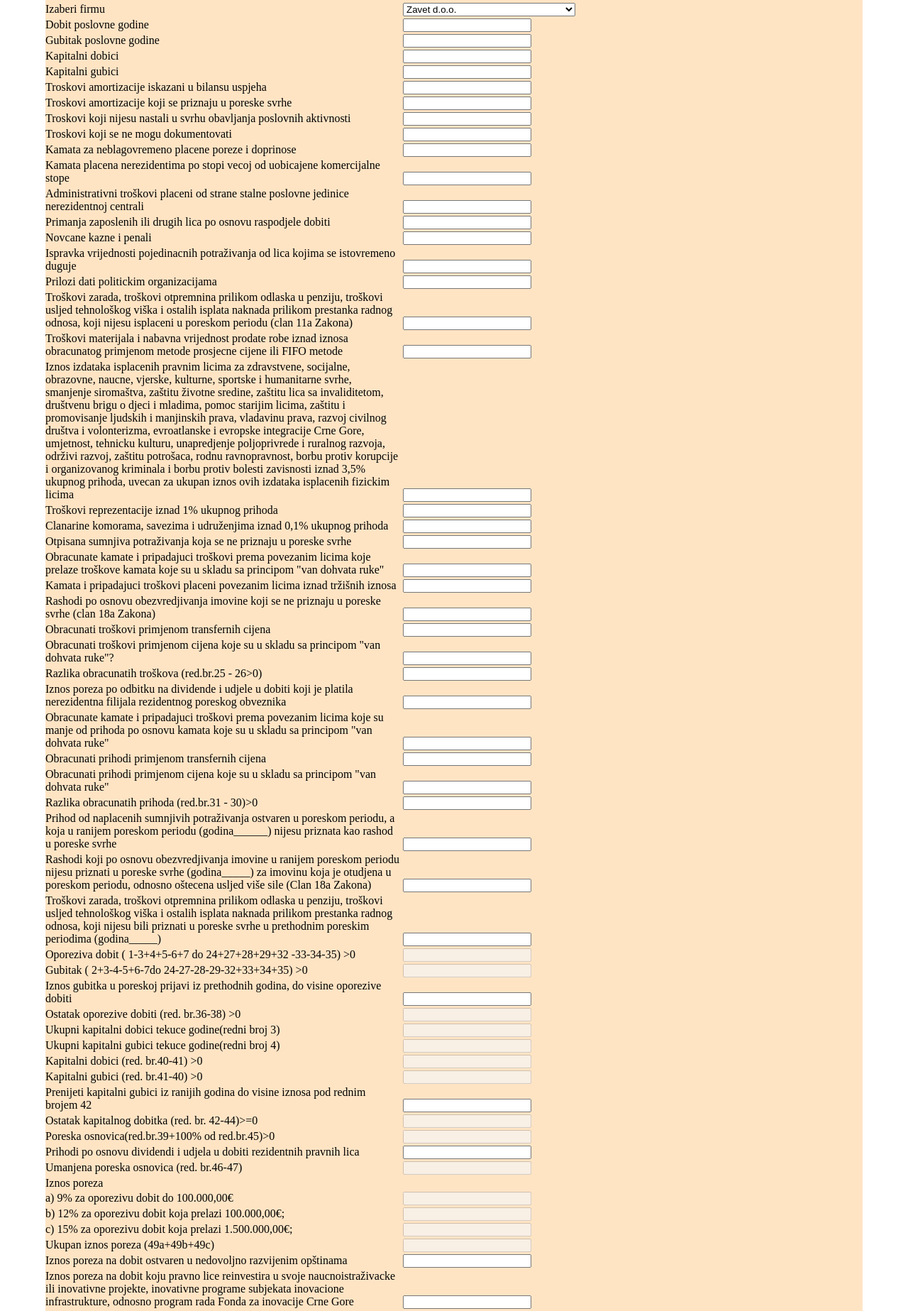
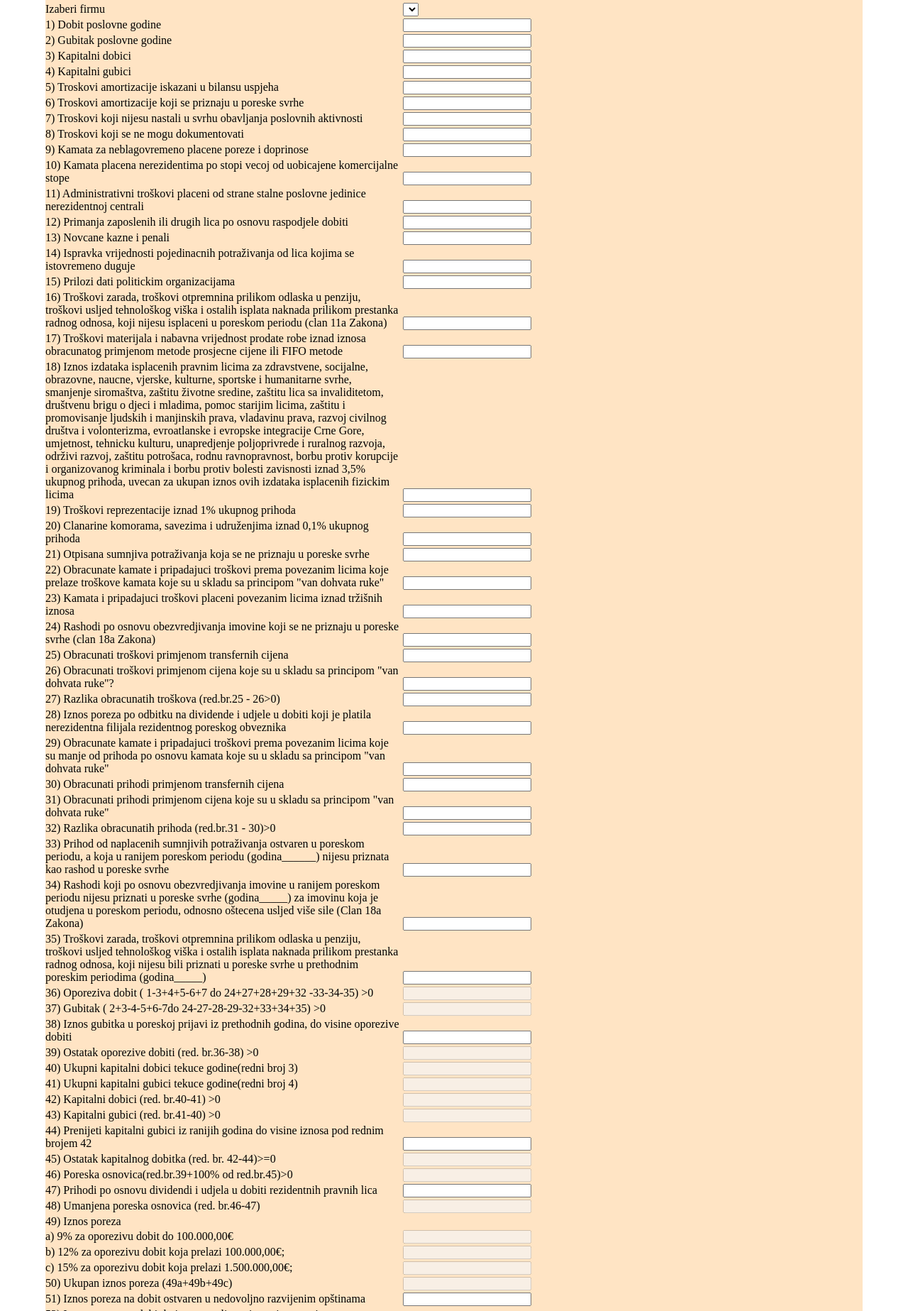
Before and after one commit to zeljkobar/porezNaDobit, a plain HTML site: page index.html in a window 1280 px wide. Shown: the part 96-1943 px from the top of the page at 71% size. Drawn offline with Linux system fonts and the light colour scheme.

Commit message:
poceta funkcija update

```diff
--- a/index.html
+++ b/index.html
@@ -16,74 +16,74 @@
         <label for="mySelect">Izaberi firmu</label>
         <select id="mySelect"></select>
         <br />
-        <label for="x01">Dobit poslovne godine</label>
+        <label for="x01">1) Dobit poslovne godine</label>
         <input type="number" id="x01" name="x01" />
         <br />
-        <label for="x02">Gubitak poslovne godine</label>
+        <label for="x02">2) Gubitak poslovne godine</label>
         <input type="number" id="x02" name="x02" />
         <br />
-        <label for="x03">Kapitalni dobici</label>
+        <label for="x03">3) Kapitalni dobici</label>
         <input type="number" id="x03" name="x03" />
         <br />
-        <label for="x04">Kapitalni gubici</label>
+        <label for="x04">4) Kapitalni gubici</label>
         <input type="number" id="x04" name="x04" />
         <br />
         <label for="x05"
-          >Troskovi amortizacije iskazani u bilansu uspjeha</label
+          >5) Troskovi amortizacije iskazani u bilansu uspjeha</label
         >
         <input type="number" id="x05" name="x05" />
         <br />
         <label for="x06"
-          >Troskovi amortizacije koji se priznaju u poreske svrhe</label
+          >6) Troskovi amortizacije koji se priznaju u poreske svrhe</label
         >
         <input type="number" id="x06" name="x06" />
         <br />
         <label for="x07"
-          >Troskovi koji nijesu nastali u svrhu obavljanja poslovnih
+          >7) Troskovi koji nijesu nastali u svrhu obavljanja poslovnih
           aktivnosti</label
         >
         <input type="number" id="x07" name="x07" />
         <br />
-        <label for="x08">Troskovi koji se ne mogu dokumentovati</label>
+        <label for="x08">8) Troskovi koji se ne mogu dokumentovati</label>
         <input type="number" id="x08" name="x08" />
         <br />
         <label for="x09"
-          >Kamata za neblagovremeno placene poreze i doprinose</label
+          >9) Kamata za neblagovremeno placene poreze i doprinose</label
         >
         <input type="number" id="x09" name="x09" />
         <br />
         <label for="x10"
-          >Kamata placena nerezidentima po stopi vecoj od uobicajene
+          >10) Kamata placena nerezidentima po stopi vecoj od uobicajene
           komercijalne stope</label
         >
         <input type="number" id="x10" name="x10" />
         <br />
         <label for="x11"
-          >Administrativni troškovi placeni od strane stalne poslovne jedinice
-          nerezidentnoj centrali</label
+          >11) Administrativni troškovi placeni od strane stalne poslovne
+          jedinice nerezidentnoj centrali</label
         >
         <input type="number" id="x11" name="x11" />
         <br />
         <label for="x12"
-          >Primanja zaposlenih ili drugih lica po osnovu raspodjele
+          >12) Primanja zaposlenih ili drugih lica po osnovu raspodjele
           dobiti</label
         >
         <input type="number" id="x12" name="x12" />
         <br />
-        <label for="x13">Novcane kazne i penali</label>
+        <label for="x13">13) Novcane kazne i penali</label>
         <input type="number" id="x13" name="x13" />
         <br />
         <label for="x14"
-          >Ispravka vrijednosti pojedinacnih potraživanja od lica kojima se
+          >14) Ispravka vrijednosti pojedinacnih potraživanja od lica kojima se
           istovremeno duguje</label
         >
         <input type="number" id="x14" name="x14" />
         <br />
-        <label for="x15">Prilozi dati politickim organizacijama</label>
+        <label for="x15">15) Prilozi dati politickim organizacijama</label>
         <input type="number" id="x15" name="x15" />
         <br />
         <label for="x16"
-          >Troškovi zarada, troškovi otpremnina prilikom odlaska u penziju,
+          >16) Troškovi zarada, troškovi otpremnina prilikom odlaska u penziju,
           troškovi usljed tehnološkog viška i ostalih isplata naknada prilikom
           prestanka radnog odnosa, koji nijesu isplaceni u poreskom periodu
           (clan 11a Zakona)</label
@@ -91,110 +91,118 @@
         <input type="number" id="x16" name="x16" />
         <br />
         <label for="x17"
-          >Troškovi materijala i nabavna vrijednost prodate robe iznad iznosa
-          obracunatog primjenom metode prosjecne cijene ili FIFO metode</label
+          >17) Troškovi materijala i nabavna vrijednost prodate robe iznad
+          iznosa obracunatog primjenom metode prosjecne cijene ili FIFO
+          metode</label
         >
         <input type="number" id="x17" name="x17" />
         <br />
         <label for="x18"
-          >Iznos izdataka isplacenih pravnim licima za zdravstvene, socijalne,
-          obrazovne, naucne, vjerske, kulturne, sportske i humanitarne svrhe,
-          smanjenje siromaštva, zaštitu životne sredine, zaštitu lica sa
-          invaliditetom, društvenu brigu o djeci i mladima, pomoc starijim
-          licima, zaštitu i promovisanje ljudskih i manjinskih prava, vladavinu
-          prava, razvoj civilnog društva i volonterizma, evroatlanske i evropske
-          integracije Crne Gore, umjetnost, tehnicku kulturu, unapredjenje
-          poljoprivrede i ruralnog razvoja, održivi razvoj, zaštitu potrošaca,
-          rodnu ravnopravnost, borbu protiv korupcije i organizovanog kriminala
-          i borbu protiv bolesti zavisnosti iznad 3,5% ukupnog prihoda, uvecan
-          za ukupan iznos ovih izdataka isplacenih fizickim licima</label
+          >18) Iznos izdataka isplacenih pravnim licima za zdravstvene,
+          socijalne, obrazovne, naucne, vjerske, kulturne, sportske i
+          humanitarne svrhe, smanjenje siromaštva, zaštitu životne sredine,
+          zaštitu lica sa invaliditetom, društvenu brigu o djeci i mladima,
+          pomoc starijim licima, zaštitu i promovisanje ljudskih i manjinskih
+          prava, vladavinu prava, razvoj civilnog društva i volonterizma,
+          evroatlanske i evropske integracije Crne Gore, umjetnost, tehnicku
+          kulturu, unapredjenje poljoprivrede i ruralnog razvoja, održivi
+          razvoj, zaštitu potrošaca, rodnu ravnopravnost, borbu protiv korupcije
+          i organizovanog kriminala i borbu protiv bolesti zavisnosti iznad 3,5%
+          ukupnog prihoda, uvecan za ukupan iznos ovih izdataka isplacenih
+          fizickim licima</label
         >
         <input type="number" id="x18" name="x18" />
         <br />
         <label for="x19"
-          >Troškovi reprezentacije iznad 1% ukupnog prihoda</label
+          >19) Troškovi reprezentacije iznad 1% ukupnog prihoda</label
         >
         <input type="number" id="x19" name="x19" />
         <br />
         <label for="x20"
-          >Clanarine komorama, savezima i udruženjima iznad 0,1% ukupnog
+          >20) Clanarine komorama, savezima i udruženjima iznad 0,1% ukupnog
           prihoda</label
         >
         <input type="number" id="x20" name="x20" />
         <br />
         <label for="x21"
-          >Otpisana sumnjiva potraživanja koja se ne priznaju u poreske
+          >21) Otpisana sumnjiva potraživanja koja se ne priznaju u poreske
           svrhe</label
         >
         <input type="number" id="x21" name="x21" />
         <br />
         <label for="x22"
-          >Obracunate kamate i pripadajuci troškovi prema povezanim licima koje
-          prelaze troškove kamata koje su u skladu sa principom "van dohvata
-          ruke"</label
+          >22) Obracunate kamate i pripadajuci troškovi prema povezanim licima
+          koje prelaze troškove kamata koje su u skladu sa principom "van
+          dohvata ruke"</label
         >
         <input type="number" id="x22" name="x22" />
         <br />
         <label for="x23"
-          >Kamata i pripadajuci troškovi placeni povezanim licima iznad tržišnih
-          iznosa</label
+          >23) Kamata i pripadajuci troškovi placeni povezanim licima iznad
+          tržišnih iznosa</label
         >
         <input type="number" id="x23" name="x23" />
         <br />
         <label for="x24"
-          >Rashodi po osnovu obezvredjivanja imovine koji se ne priznaju u
+          >24) Rashodi po osnovu obezvredjivanja imovine koji se ne priznaju u
           poreske svrhe (clan 18a Zakona)</label
         >
         <input type="number" id="x24" name="x24" />
         <br />
         <label for="x25"
-          >Obracunati troškovi primjenom transfernih cijena</label
+          >25) Obracunati troškovi primjenom transfernih cijena</label
         >
         <input type="number" id="x25" name="x25" />
         <br />
         <label for="x26"
-          >Obracunati troškovi primjenom cijena koje su u skladu sa principom
-          "van dohvata ruke"?</label
+          >26) Obracunati troškovi primjenom cijena koje su u skladu sa
+          principom "van dohvata ruke"?</label
         >
         <input type="number" id="x26" name="x26" />
         <br />
-        <label for="x27">Razlika obracunatih troškova (red.br.25 - 26>0)</label>
+        <label for="x27"
+          >27) Razlika obracunatih troškova (red.br.25 - 26>0)</label
+        >
         <input type="number" id="x27" name="x27" />
         <br />
         <label for="x28"
-          >Iznos poreza po odbitku na dividende i udjele u dobiti koji je
+          >28) Iznos poreza po odbitku na dividende i udjele u dobiti koji je
           platila nerezidentna filijala rezidentnog poreskog obveznika</label
         >
         <input type="number" id="x28" name="x28" />
         <br />
         <label for="x29"
-          >Obracunate kamate i pripadajuci troškovi prema povezanim licima koje
-          su manje od prihoda po osnovu kamata koje su u skladu sa principom
-          "van dohvata ruke"</label
+          >29) Obracunate kamate i pripadajuci troškovi prema povezanim licima
+          koje su manje od prihoda po osnovu kamata koje su u skladu sa
+          principom "van dohvata ruke"</label
         >
         <input type="number" id="x29" name="x29" />
         <br />
-        <label for="x30">Obracunati prihodi primjenom transfernih cijena</label>
+        <label for="x30"
+          >30) Obracunati prihodi primjenom transfernih cijena</label
+        >
         <input type="number" id="x30" name="x30" />
         <br />
         <label for="x31"
-          >Obracunati prihodi primjenom cijena koje su u skladu sa principom
+          >31) Obracunati prihodi primjenom cijena koje su u skladu sa principom
           "van dohvata ruke"</label
         >
         <input type="number" id="x31" name="x31" />
         <br />
-        <label for="x32">Razlika obracunatih prihoda (red.br.31 - 30)>0</label>
+        <label for="x32"
+          >32) Razlika obracunatih prihoda (red.br.31 - 30)>0</label
+        >
         <input type="number" id="x32" name="x32" />
         <br />
         <label for="x33"
-          >Prihod od naplacenih sumnjivih potraživanja ostvaren u poreskom
+          >33) Prihod od naplacenih sumnjivih potraživanja ostvaren u poreskom
           periodu, a koja u ranijem poreskom periodu (godina______) nijesu
           priznata kao rashod u poreske svrhe</label
         >
         <input type="number" id="x33" name="x33" />
         <br />
         <label for="x34"
-          >Rashodi koji po osnovu obezvredjivanja imovine u ranijem poreskom
+          >34) Rashodi koji po osnovu obezvredjivanja imovine u ranijem poreskom
           periodu nijesu priznati u poreske svrhe (godina_____) za imovinu koja
           je otudjena u poreskom periodu, odnosno oštecena usljed više sile
           (Clan 18a Zakona)</label
@@ -202,7 +210,7 @@
         <input type="number" id="x34" name="x34" />
         <br />
         <label for="x35"
-          >Troškovi zarada, troškovi otpremnina prilikom odlaska u penziju,
+          >35) Troškovi zarada, troškovi otpremnina prilikom odlaska u penziju,
           troškovi usljed tehnološkog viška i ostalih isplata naknada prilikom
           prestanka radnog odnosa, koji nijesu bili priznati u poreske svrhe u
           prethodnim poreskim periodima (godina_____)</label
@@ -210,62 +218,67 @@
         <input type="number" id="x35" name="x35" />
         <br />
         <label for="x36"
-          >Oporeziva dobit ( 1-3+4+5-6+7 do 24+27+28+29+32 -33-34-35) >0</label
+          >36) Oporeziva dobit ( 1-3+4+5-6+7 do 24+27+28+29+32 -33-34-35)
+          >0</label
         >
         <input type="number" id="x36" name="x36" disabled />
         <br />
         <label for="x37"
-          >Gubitak ( 2+3-4-5+6-7do 24-27-28-29-32+33+34+35) >0</label
+          >37) Gubitak ( 2+3-4-5+6-7do 24-27-28-29-32+33+34+35) >0</label
         >
         <input type="number" id="x37" name="x37" disabled />
         <br />
         <label for="x38"
-          >Iznos gubitka u poreskoj prijavi iz prethodnih godina, do visine
+          >38) Iznos gubitka u poreskoj prijavi iz prethodnih godina, do visine
           oporezive dobiti</label
         >
         <input type="number" id="x38" name="x38" />
         <br />
-        <label for="x39">Ostatak oporezive dobiti (red. br.36-38) >0</label>
+        <label for="x39">39) Ostatak oporezive dobiti (red. br.36-38) >0</label>
         <input type="number" id="x39" name="x39" disabled tabindex="0" />
         <br />
         <label for="x40"
-          >Ukupni kapitalni dobici tekuce godine(redni broj 3)</label
+          >40) Ukupni kapitalni dobici tekuce godine(redni broj 3)</label
         >
         <input type="number" id="x40" name="x40" disabled />
         <br />
         <label for="x41"
-          >Ukupni kapitalni gubici tekuce godine(redni broj 4)</label
+          >41) Ukupni kapitalni gubici tekuce godine(redni broj 4)</label
         >
         <input type="number" id="x41" name="x41" disabled />
         <br />
-        <label for="x42">Kapitalni dobici (red. br.40-41) >0</label>
+        <label for="x42">42) Kapitalni dobici (red. br.40-41) >0</label>
         <input type="number" id="x42" name="x42" disabled />
         <br />
-        <label for="x43">Kapitalni gubici (red. br.41-40) >0</label>
+        <label for="x43">43) Kapitalni gubici (red. br.41-40) >0</label>
         <input type="number" id="x43" name="x43" disabled />
         <br />
         <label for="x44"
-          >Prenijeti kapitalni gubici iz ranijih godina do visine iznosa pod
+          >44) Prenijeti kapitalni gubici iz ranijih godina do visine iznosa pod
           rednim brojem 42</label
         >
         <input type="number" id="x44" name="x44" />
         <br />
-        <label for="x45">Ostatak kapitalnog dobitka (red. br. 42-44)>=0</label>
+        <label for="x45"
+          >45) Ostatak kapitalnog dobitka (red. br. 42-44)>=0</label
+        >
         <input type="number" id="x45" name="x45" disabled />
         <br />
-        <label for="x46">Poreska osnovica(red.br.39+100% od red.br.45)>0</label>
+        <label for="x46"
+          >46) Poreska osnovica(red.br.39+100% od red.br.45)>0</label
+        >
         <input type="number" id="x46" name="x46" disabled />
         <br />
         <label for="x47"
-          >Prihodi po osnovu dividendi i udjela u dobiti rezidentnih pravnih
+          >47) Prihodi po osnovu dividendi i udjela u dobiti rezidentnih pravnih
           lica</label
         >
         <input type="number" id="x47" name="x47" />
         <br />
-        <label for="x48">Umanjena poreska osnovica (red. br.46-47)</label>
+        <label for="x48">48) Umanjena poreska osnovica (red. br.46-47)</label>
         <input type="number" id="x48" name="x48" disabled />
         <br />
-        <label for="">Iznos poreza</label> <br />
+        <label for="">49) Iznos poreza</label> <br />
         <label for="x49a">a) 9% za oporezivu dobit do 100.000,00€ </label>
         <input type="number" id="x49a" name="x49a" disabled />
         <br />
@@ -279,17 +292,17 @@
         >
         <input type="number" id="x49c" name="x49c" disabled />
         <br />
-        <label for="x50">Ukupan iznos poreza (49a+49b+49c)</label>
+        <label for="x50">50) Ukupan iznos poreza (49a+49b+49c)</label>
         <input type="number" id="x50" name="x50" disabled />
         <br />
         <label for="x51"
-          >Iznos poreza na dobit ostvaren u nedovoljno razvijenim
+          >51) Iznos poreza na dobit ostvaren u nedovoljno razvijenim
           opštinama</label
         >
         <input type="number" id="x51" name="x51" />
         <br />
         <label for="x52"
-          >Iznos poreza na dobit koju pravno lice reinvestira u svoje
+          >52) Iznos poreza na dobit koju pravno lice reinvestira u svoje
           naucnoistraživacke ili inovativne projekte, inovativne programe
           subjekata inovacione infrastrukture, odnosno program rada Fonda za
           inovacije Crne Gore</label
@@ -297,7 +310,7 @@
         <input type="number" id="x52" name="x52" />
         <br />
         <label for="x53"
-          >Iznos sredstava koji je odložen u: 0.00 1)udjele ili akcije
+          >53) Iznos sredstava koji je odložen u: 0.00 1)udjele ili akcije
           startapova i spinofova; 2)donacije naucnoistraživackim ustanovama i
           subjektima inovacione infrastrukture u projekte i naucnoistraživacku
           infrastrukturu; 3)Fond za inovacije Crne Gore i/ili druge investicione
@@ -306,37 +319,41 @@
         >
         <input type="number" id="x53" name="x53" />
         <br />
-        <label for="x54">Utvrdjena poreska obaveza (red. br.50-51-52-53)</label>
+        <label for="x54"
+          >54) Utvrdjena poreska obaveza (red. br.50-51-52-53)</label
+        >
         <input type="number" id="x54" name="x54" />
         <br />
-        <label for="x55">Iznos akontativno placenog poreza</label>
+        <label for="x55">55) Iznos akontativno placenog poreza</label>
         <input type="number" id="x55" name="x55" />
         <br />
-        <label for="x56">Iznos poreza placen u drugoj državi</label>
+        <label for="x56">56) Iznos poreza placen u drugoj državi</label>
         <input type="number" id="x56" name="x56" />
         <br />
-        <label for="x57">Ukupno placeni porez (red.br55+56)</label>
+        <label for="x57">57) Ukupno placeni porez (red.br55+56)</label>
         <input type="number" id="x57" name="x57" />
         <br />
-        <label for="x58">Iznos poreza koji se duguje (red.br.54-57)>0</label>
+        <label for="x58"
+          >58) Iznos poreza koji se duguje (red.br.54-57)>0</label
+        >
         <input type="number" id="x58" name="x58" />
         <br />
-        <label for="x59">Preplaceni porez (red.br57-54)>0</label>
+        <label for="x59">59) Preplaceni porez (red.br57-54)>0</label>
         <input type="number" id="x59" name="x59" />
         <br />
         <label for="x60"
-          >Iznos poreza za koji se traži povracaj preplacenog poreza</label
+          >60) Iznos poreza za koji se traži povracaj preplacenog poreza</label
         >
         <input type="number" id="x60" name="x60" />
         <br />
         <label for="x61"
-          >Iznos poreza koji se želi koristiti za akontativna placanja poreza u
-          narednoj godini</label
+          >61) Iznos poreza koji se želi koristiti za akontativna placanja
+          poreza u narednoj godini</label
         >
         <input type="number" id="x61" name="x61" />
         <br />
         <label for="x62"
-          >Iznos mjesecne akontacije(1/12 rednog broja sa 54)</label
+          >62) Iznos mjesecne akontacije(1/12 rednog broja sa 54)</label
         >
         <input type="number" id="x62" name="x62" />
         <br />
--- a/script.js
+++ b/script.js
@@ -9,7 +9,7 @@ const form = document.querySelector("form");
 const inputs = form.querySelectorAll("input");
 const select = document.getElementById("mySelect");
 const vrijednostiPolja = [];
-let rezultat, dobit9, dobit12, dobit15, gubitak, dobit;
+let rezultat, dobit9, dobit12, dobit15, gubitak, dobit, ostatakOporeziveDobiti;
 
 // dodaje sve inpute u niz vrijednostiPolja
 inputs.forEach(function (input) {
@@ -18,9 +18,19 @@ inputs.forEach(function (input) {
     vrijednostiPolja[input.name] = parseFloat(input.value);
     console.log(vrijednostiPolja);
     preracun(vrijednostiPolja);
+    update()
   });
 });
 
+function update() {
+  document.getElementById('x36').value = dobit;
+  document.getElementById('x37').value = gubitak;
+  document.getElementById('x39').value = dobit - vrijednostiPolja['x38'];
+  document.getElementById('x40').value = document.getElementById('x03').value;
+  document.getElementById('x41').value = document.getElementById('x04').value;
+  document.getElementById('x40').value > document.getElementById('x41').value ? document.getElementById('x42').value = document.getElementById('x40').value - document.getElementById('x41').value : document.getElementById('x42').value = 0;
+  document.getElementById('x40').value < document.getElementById('x41').value ? document.getElementById('x43').value = document.getElementById('x41').value - document.getElementById('x40').value : document.getElementById('x43').value = 0;
+}
 function preracun(vrijednosti) {
   if (vrijednosti["x01"]) {
     rezultat =
@@ -65,6 +75,7 @@ function preracun(vrijednosti) {
     } else {
       dobit = rezultat;
       gubitak = 0;
+
     }
   } else {
     rezultat =
@@ -116,6 +127,8 @@ function preracun(vrijednosti) {
   console.log("gubitak ", gubitak);
   console.log("dobit ", dobit);
   console.log("dobit9 je", dobit9);
+  console.log(vrijednosti['x36']);
+  console.log(ostatakOporeziveDobiti);
 }
 
 // funkcija za izvoz xml-a
@@ -164,12 +177,11 @@ select.addEventListener("change", (event) => {
 });
 
 document.getElementById("proba").addEventListener("click", function () {
-  let rezultatDobit =
-    vrijednostiPolja["x01"] - vrijednostiPolja["x03"] + vrijednostiPolja["x04"];
+  inputs.forEach(function (input) {
+    vrijednostiPolja[input.name] = 0;
+    vrijednostiPolja[input.name] = parseFloat(input.value);
     console.log(vrijednostiPolja);
-  console.log(vrijednostiPolja["x03"]);
-  console.log(typeof vrijednostiPolja["x03"]);
-  console.log(rezultatDobit);
+
   });
 
   // kreira xml
```
Lines whose indentation alone changed are shown as unchanged.
